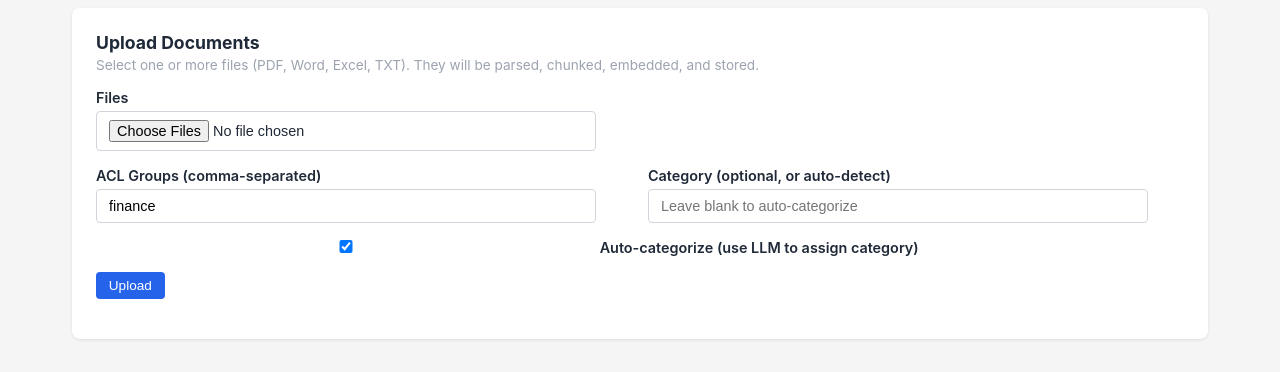
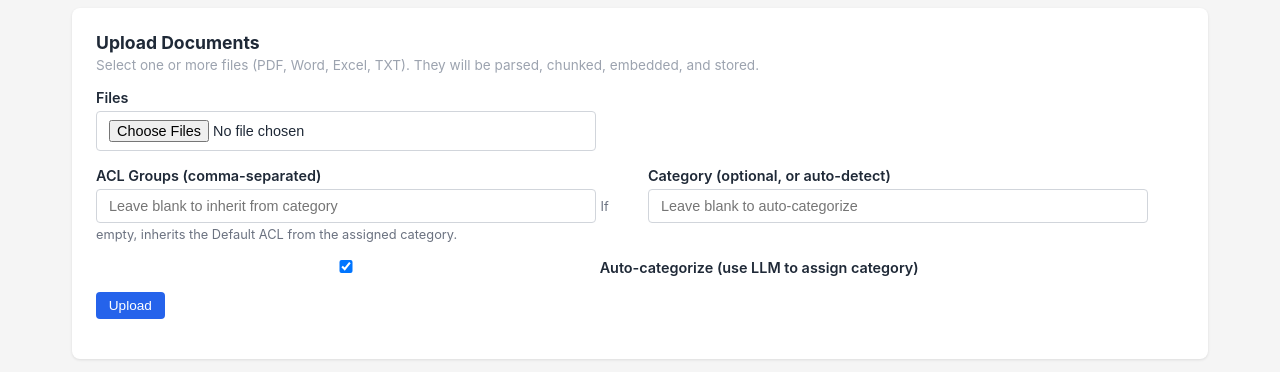
Before and after one commit to mulkeym/sauron, a FastAPI app: page /admin/documents in a window 1280 px wide. Shown: the part 143-515 px from the top of the page. Run offline with FastAPI, Linux system fonts and the light colour scheme; data that the repository does not hold is empty; some libraries are stand-ins or nearby versions.

Commit message:
fix: ACL groups field blank by default with inheritance note
Upload form ACL field is now empty by default instead of "finance".
Added note: "If empty, inherits the Default ACL from the assigned category."

Co-Authored-By: Claude Opus 4.6 (1M context) <noreply@anthropic.com>

```diff
--- a/src/admin/templates/documents.html
+++ b/src/admin/templates/documents.html
@@ -14,7 +14,8 @@
         <div class="form-row">
             <div class="form-group">
                 <label for="acl_groups">ACL Groups (comma-separated)</label>
-                <input type="text" id="acl_groups" name="acl_groups" value="finance" placeholder="finance, executives">
+                <input type="text" id="acl_groups" name="acl_groups" value="" placeholder="Leave blank to inherit from category">
+                <span style="font-size:0.8rem; color:#6b7280;">If empty, inherits the Default ACL from the assigned category.</span>
             </div>
             <div class="form-group">
                 <label for="category">Category (optional, or auto-detect)</label>
```
